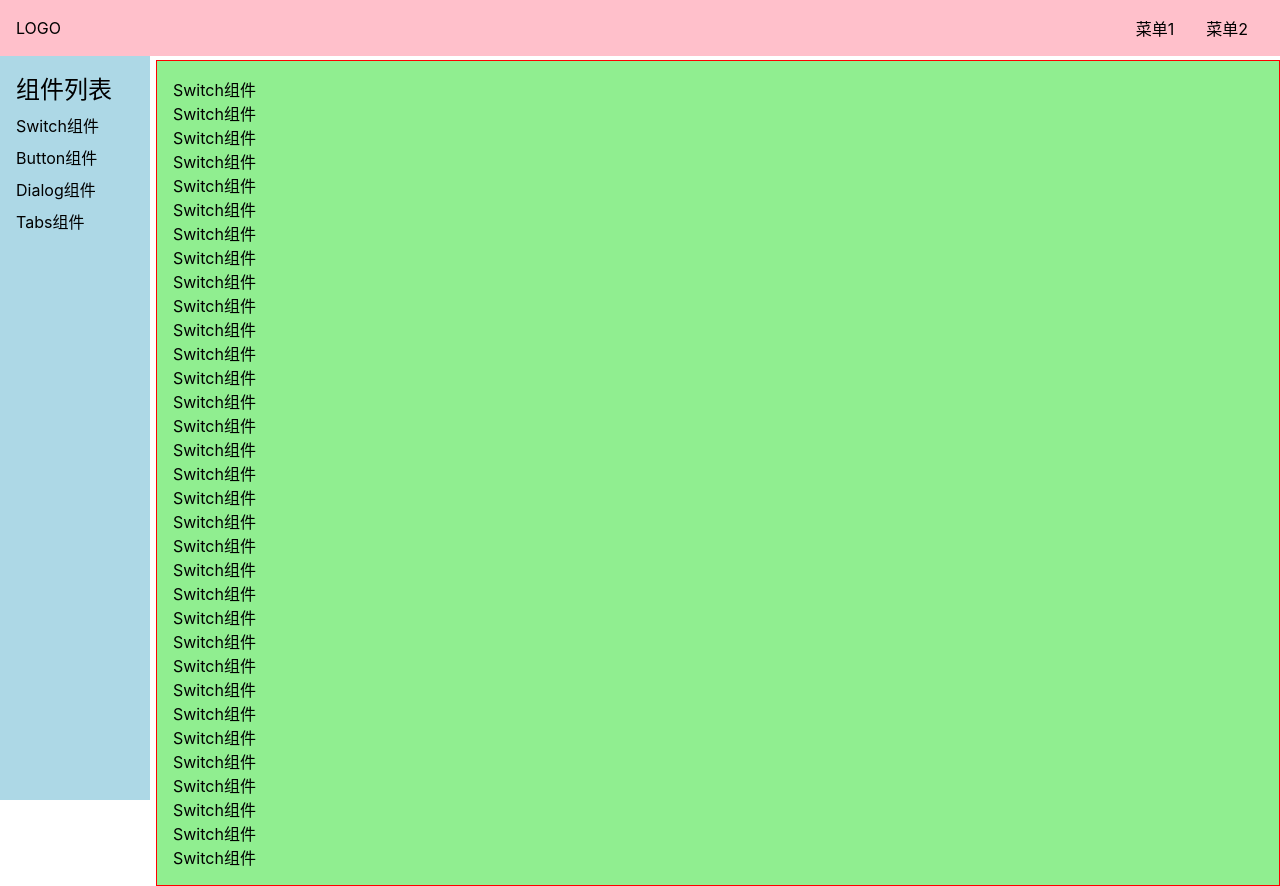
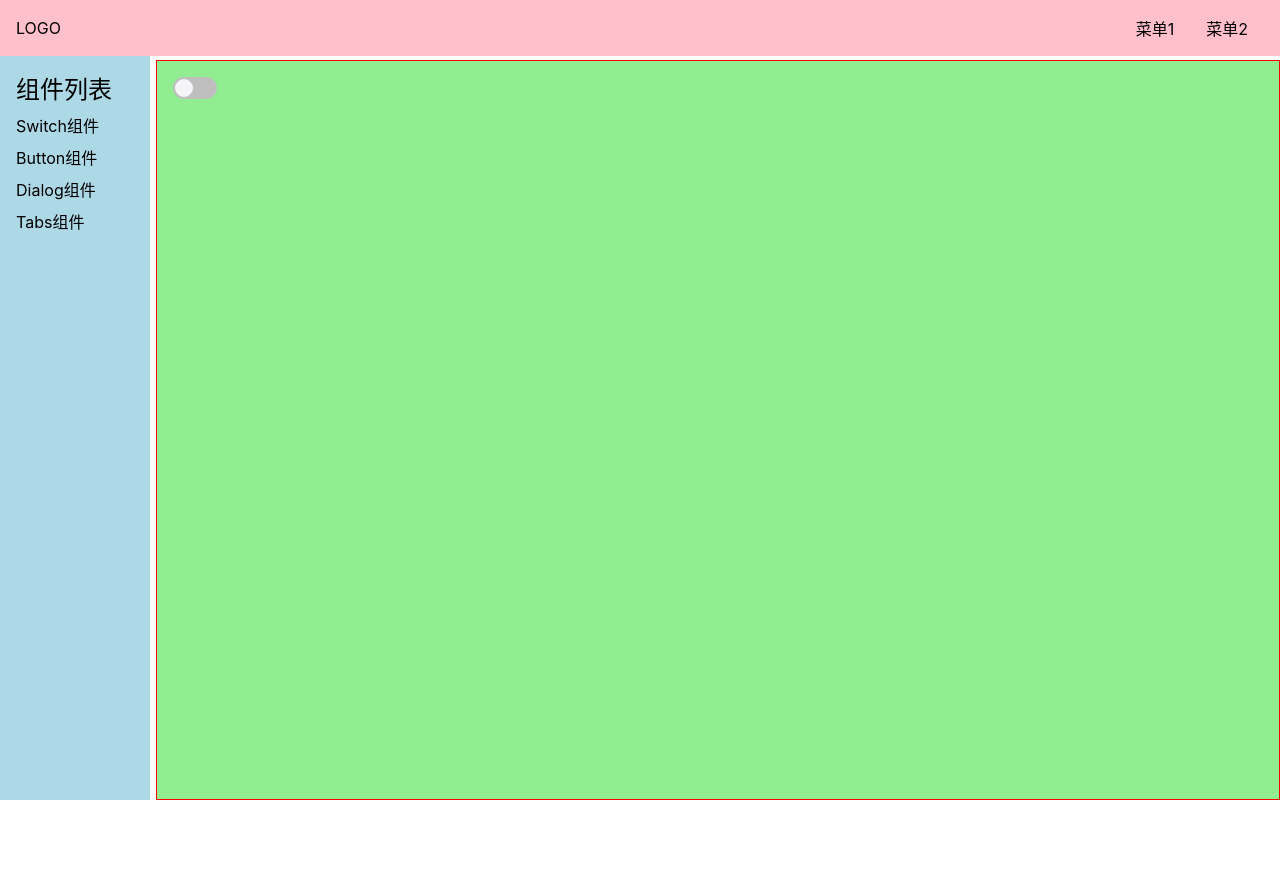
Before and after one commit to Mike1638/SKF-UI, a Vue app: page /#/doc/switch in a window 1280 px wide. After the commit the page ends 800 px from the top, so only its background shows below. Built offline with nearby package versions, Linux system fonts and the light colour scheme.

Commit message:
使用v-model简化代码 这是v3与v2的巨大差别

```diff
--- a/src/components/Switchdemo.vue
+++ b/src/components/Switchdemo.vue
@@ -1,42 +1,16 @@
 <template>
-  <div>Switch组件</div>
-  <div>Switch组件</div>
-  <div>Switch组件</div>
-  <div>Switch组件</div>
-  <div>Switch组件</div>
-  <div>Switch组件</div>
-  <div>Switch组件</div>
-  <div>Switch组件</div>
-  <div>Switch组件</div>
-  <div>Switch组件</div>
-  <div>Switch组件</div>
-  <div>Switch组件</div>
-  <div>Switch组件</div>
-  <div>Switch组件</div>
-  <div>Switch组件</div>
-  <div>Switch组件</div>
-  <div>Switch组件</div>
-  <div>Switch组件</div>
-  <div>Switch组件</div>
-  <div>Switch组件</div>
-  <div>Switch组件</div>
-  <div>Switch组件</div>
-  <div>Switch组件</div>
-  <div>Switch组件</div>
-  <div>Switch组件</div>
-  <div>Switch组件</div>
-  <div>Switch组件</div>
-  <div>Switch组件</div>
-  <div>Switch组件</div>
-  <div>Switch组件</div>
-  <div>Switch组件</div>
-  <div>Switch组件</div>
-  <div>Switch组件</div>
+    <Switch v-model:value='y' />
 </template>
 
 <script lang="ts">
+import { ref } from 'vue'
+import Switch from '../lib/Switch.vue'
 export default {
-
+ components:{Switch},
+ setup(){
+   const y = ref(false)
+   return {y}
+ }
 }
 </script>
 
--- /dev/null
+++ b/src/lib/Switch.vue
@@ -0,0 +1,51 @@
+<template>
+  <div>
+    <button :class="{checked:value}" @click="toggle">
+        <span></span>
+    </button>
+  </div>
+</template>
+
+<script lang="ts">
+export default {
+    props:{value:Boolean},
+    setup(props,context){
+        const toggle = ()=>{
+           context.emit('update:value',!props.value)
+        }
+        return {toggle}
+    }
+};
+</script>
+
+
+<style lang="scss" scoped>
+$bh:22px;
+$rh:$bh - 4px;
+button{
+    width: $bh*2;
+    height: $bh;
+    border: none;
+    border-radius: $bh;
+    position: relative;
+     background: rgb(191, 191, 191);
+}
+span{
+    position: absolute;
+    top:2px;
+    left:2px;
+    background: rgb(245, 245, 247);
+    width: $rh;
+    height: $rh;
+    border-radius:$rh/2;
+    transition: left 0.25s;
+}
+button.checked{
+    background: rgb(24, 144, 255);
+    span{
+      left:calc(100% - #{$rh} - 2px);
+    }
+}
+
+
+</style>
```
